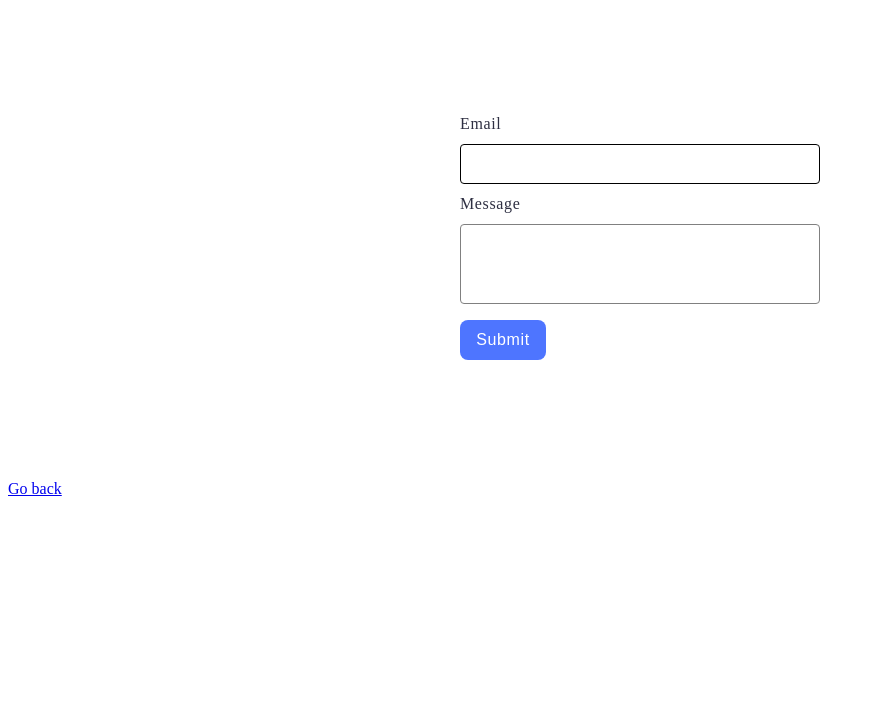
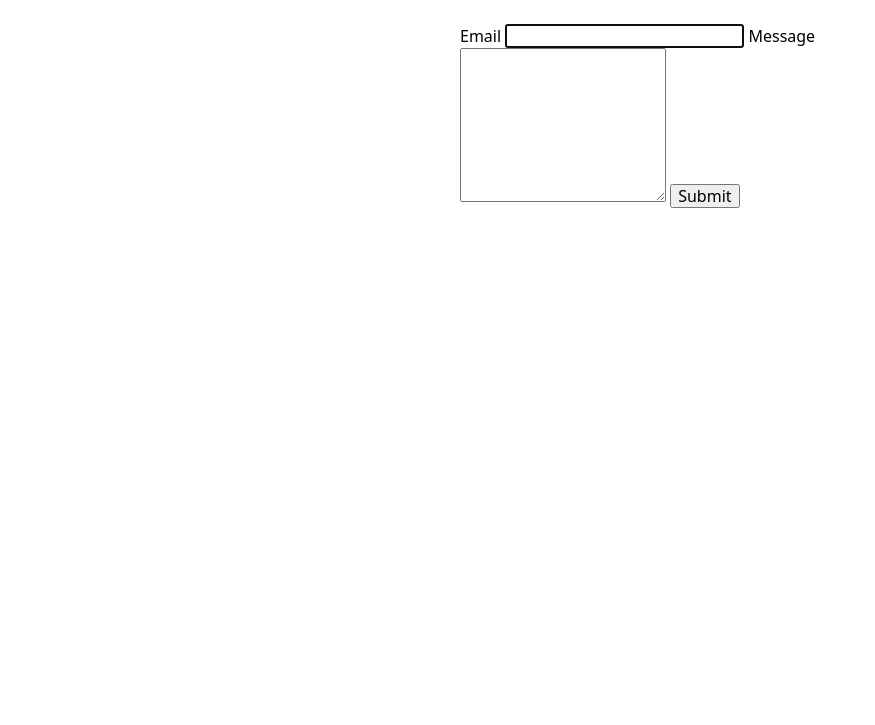
Before and after one commit to anna23q/goit-js-hw-09, a plain HTML site: page 2-form.html in a window 1280 px wide. Shown: the whole page, without its empty margins (0-875 px from the left). Drawn offline with nearby package versions, Linux system fonts and the light colour scheme.

Commit message:
Deploying to gh-pages from @ anna23q/goit-js-hw-09@79707397ebff2e9e13764e790d866112a524832c 🚀

```diff
--- a/2-form.html
+++ b/2-form.html
@@ -1,39 +1,42 @@
-<section class="section">
-    <form class="feedback-form js-feedback-form" autocomplete="off">
-        <label class="feedback-form-label">
-            Email
-            <input class="feedback-form-input" type="email" name="email" autofocus />
-        </label>
-        <label class="feedback-form-label">
-            Message
-            <textarea class="feedback-form-textarea" name="message" rows="8"></textarea>
-        </label>
-        <button class="feedback-form-btn" type="submit">Submit</button>
-    </form>
-</section>
-
 <!DOCTYPE html>
 <html lang="en">
-
   <head>
     <meta charset="UTF-8" />
-    <link rel="icon" type="image/svg+xml" href="/goit-js-hw-09/favicon.svg" />
     <meta name="viewport" content="width=device-width, initial-scale=1.0" />
-    <title>My homework 9</title>
-
+    <title>Document</title>
+    <link
+      rel="stylesheet"
+      href="https://cdnjs.cloudflare.com/ajax/libs/modern-normalize/3.0.1/modern-normalize.min.css"
+    />
+    <link rel="preconnect" href="https://fonts.googleapis.com" />
+    <link rel="preconnect" href="https://fonts.gstatic.com" crossorigin />
+    <link
+      href="https://fonts.googleapis.com/css2?family=Montserrat:ital,wght@0,100..900;1,100..900&display=swap"
+      rel="stylesheet"
+    />
     <script type="module" crossorigin src="/goit-js-hw-09/2-form.js"></script>
     <link rel="modulepreload" crossorigin href="/goit-js-hw-09/assets/styles-DZZwfy5l.js">
     <link rel="stylesheet" crossorigin href="/goit-js-hw-09/assets/styles-NoimBygq.css">
   </head>
+  <body>
+    <form class="feedback-form" autocomplete="off">
+      <label class="email-label" for="user-email">Email</label>
+      <input
+        class="email-input"
+        type="email"
+        name="email"
+        id="user-email"
+        autofocus
+      />
+      <label class="message-label" for="user-message">Message</label>
+      <textarea
+        class="textarea-input"
+        name="message"
+        id="user-message"
+        rows="8"
+      ></textarea>
+      <button class="submit-btn" type="submit">Submit</button>
+    </form>
 
-<body>
-    <p><a href="./index.html">Go back</a></p>
-
-    <main>
-        <section class="section">
-            <ul class="gallery js-gallery"></ul>
-        </section>
-    </main>
   </body>
-
 </html>
--- a/2-form.js
+++ b/2-form.js
@@ -1,2 +1,2 @@
-import"./assets/styles-DZZwfy5l.js";const t=document.querySelector(".js-feedback-form");let r={email:"",message:""};const s=()=>{try{const e=JSON.parse(localStorage.getItem("feedback-form-state"));if(e===null)return;r=e;for(const o in e)t.elements[o].value=e[o]}catch(e){console.log(e)}};s();const n=e=>{const{target:o}=e,l=o.value,a=o.name;r[a]=l;try{localStorage.setItem("feedback-form-state",JSON.stringify(r))}catch(m){console.log(m)}},c=e=>{if(e.preventDefault(),t.elements.email.value.trim()===""||t.elements.message.value.trim()===""){alert("All form fields must be filled in");return}localStorage.removeItem("feedback-form-state"),t.reset()};t.addEventListener("input",n);t.addEventListener("submit",c);
+import"./assets/styles-DZZwfy5l.js";const r=document.querySelector(".feedback-form");let o={email:"",message:""};const s=()=>{try{if(localStorage.length===0)return;const e=JSON.parse(localStorage.getItem("feedback-form-state"));o=e;for(const t in e)r.elements[t].value=e[t]}catch(e){console.log(e)}};s();const m=e=>{const t=e.target,a=t.value,l=t.name;o[l]=a,localStorage.setItem("feedback-form-state",JSON.stringify(o))},n=e=>{e.preventDefault();const{email:t,message:a}=o;if(!t||!a){alert("Fill please all fields");return}else console.log(o);const{currentTarget:l}=e;o={email:"",message:""},l.reset(),localStorage.removeItem("feedback-form-state")};r.addEventListener("input",m);r.addEventListener("submit",n);
 //# sourceMappingURL=2-form.js.map
```
Also changed, not shown: 1 other file. Lines whose indentation alone changed are shown as unchanged.
